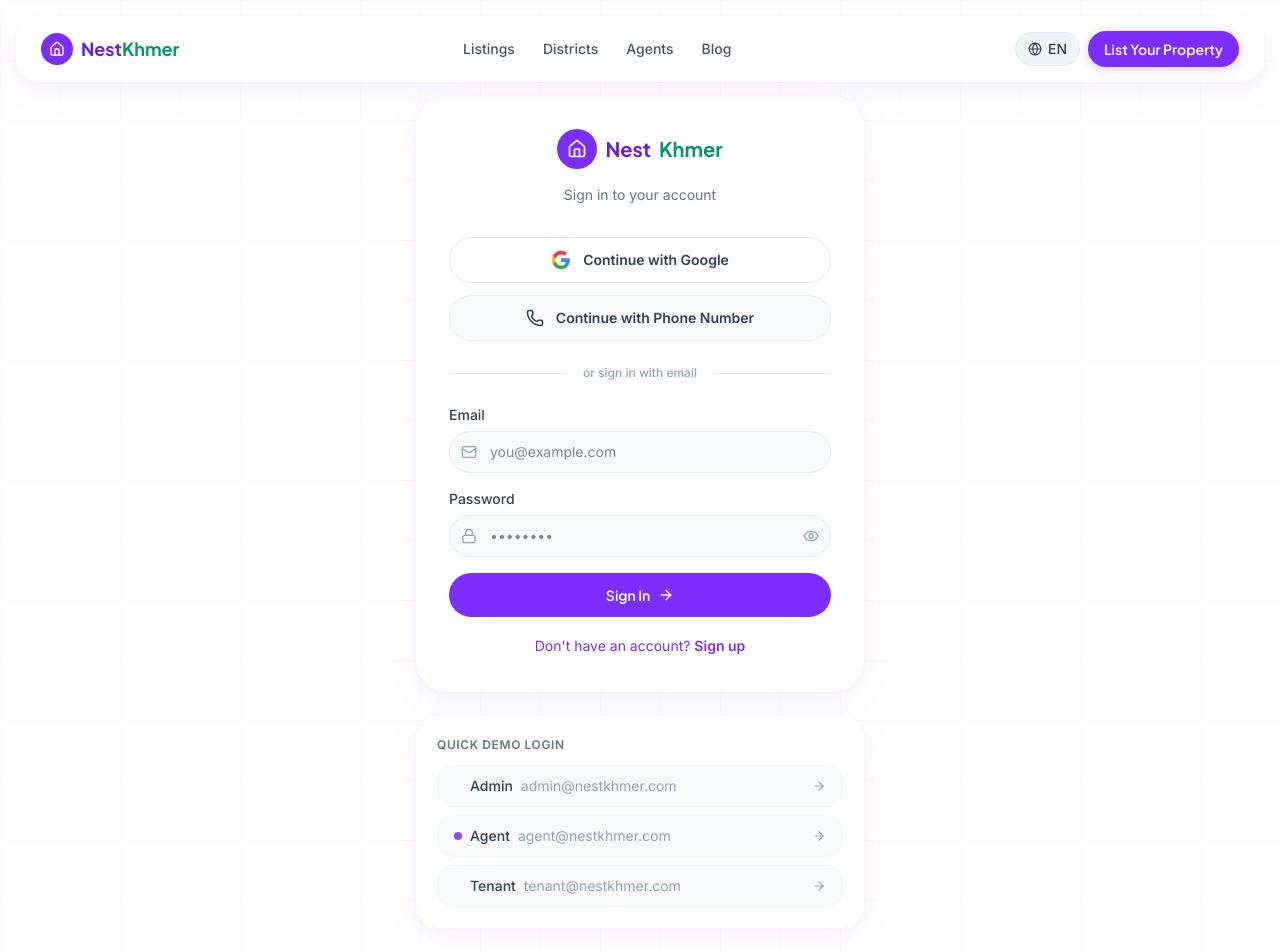
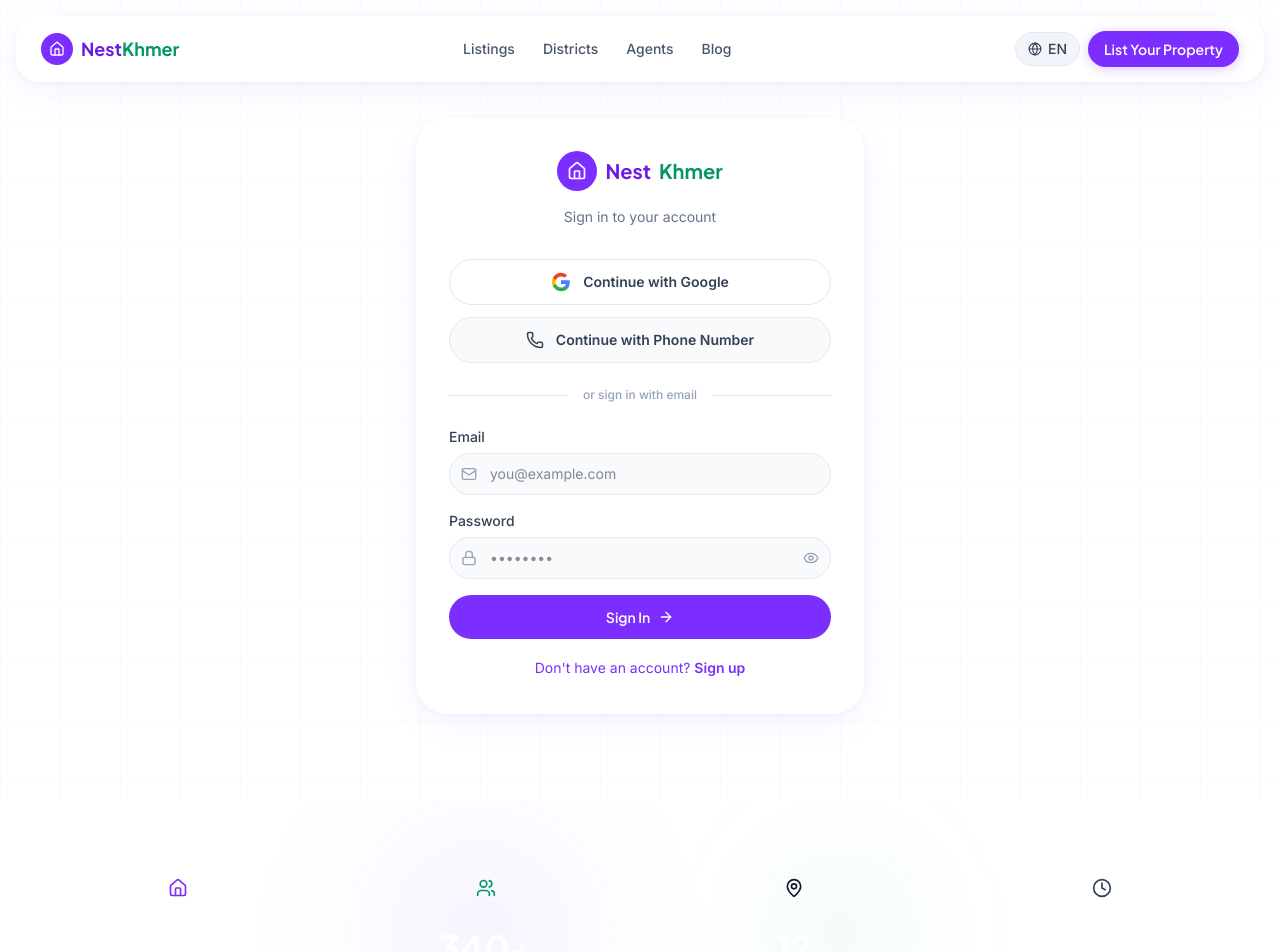
Before and after one commit to clearbrandstudio/nestkhmer.com, a Next.js app in the folder apps/web/: page /en/auth/login in a window 1280 px wide. Shown: the top 952 px of the page. Built offline with nearby package versions, Linux system fonts and the light colour scheme.

Commit message:
chore: remove demo login block

```diff
--- a/apps/web/app/[locale]/auth/login/page.tsx
+++ b/apps/web/app/[locale]/auth/login/page.tsx
@@ -293,30 +293,7 @@
                     )}
                 </div>
 
-                {/* Demo Accounts */}
-                {mode === 'main' && (
-                    <motion.div initial={{ opacity: 0 }} animate={{ opacity: 1 }} transition={{ delay: 0.3 }} className="mt-6 glass-card p-5" style={{ borderRadius: 'var(--radius-xl)' }}>
-                        <p className="text-xs font-semibold mb-3 uppercase tracking-wider" style={{ color: 'var(--color-surface-500)' }}>
-                            Quick Demo Login
-                        </p>
-                        <div className="space-y-2">
-                            {[
-                                { label: 'Admin', email: 'admin@nestkhmer.com', password: 'admin123', color: 'var(--color-danger-500)' },
-                                { label: 'Agent', email: 'agent@nestkhmer.com', password: 'agent123', color: 'var(--color-brand-500)' },
-                                { label: 'Tenant', email: 'tenant@nestkhmer.com', password: 'tenant123', color: 'var(--color-fresh-500)' },
-                            ].map((demo) => (
-                                <button key={demo.email} onClick={() => quickLogin(demo.email, demo.password)} className="w-full flex items-center justify-between px-4 py-2.5 rounded-lg text-sm transition-all" style={{ background: 'var(--color-surface-50)', border: '1px solid var(--color-surface-100)', color: 'var(--color-surface-700)' }}>
-                                    <div className="flex items-center gap-2">
-                                        <div className="w-2 h-2 rounded-full" style={{ background: demo.color }} />
-                                        <span className="font-medium">{demo.label}</span>
-                                        <span style={{ color: 'var(--color-surface-400)' }}>{demo.email}</span>
-                                    </div>
-                                    <ArrowRight className="w-3.5 h-3.5" style={{ color: 'var(--color-surface-400)' }} />
-                                </button>
-                            ))}
-                        </div>
-                    </motion.div>
-                )}
+                {/* Demo Accounts Removed for Production */}
             </motion.div>
         </div>
     );
```
